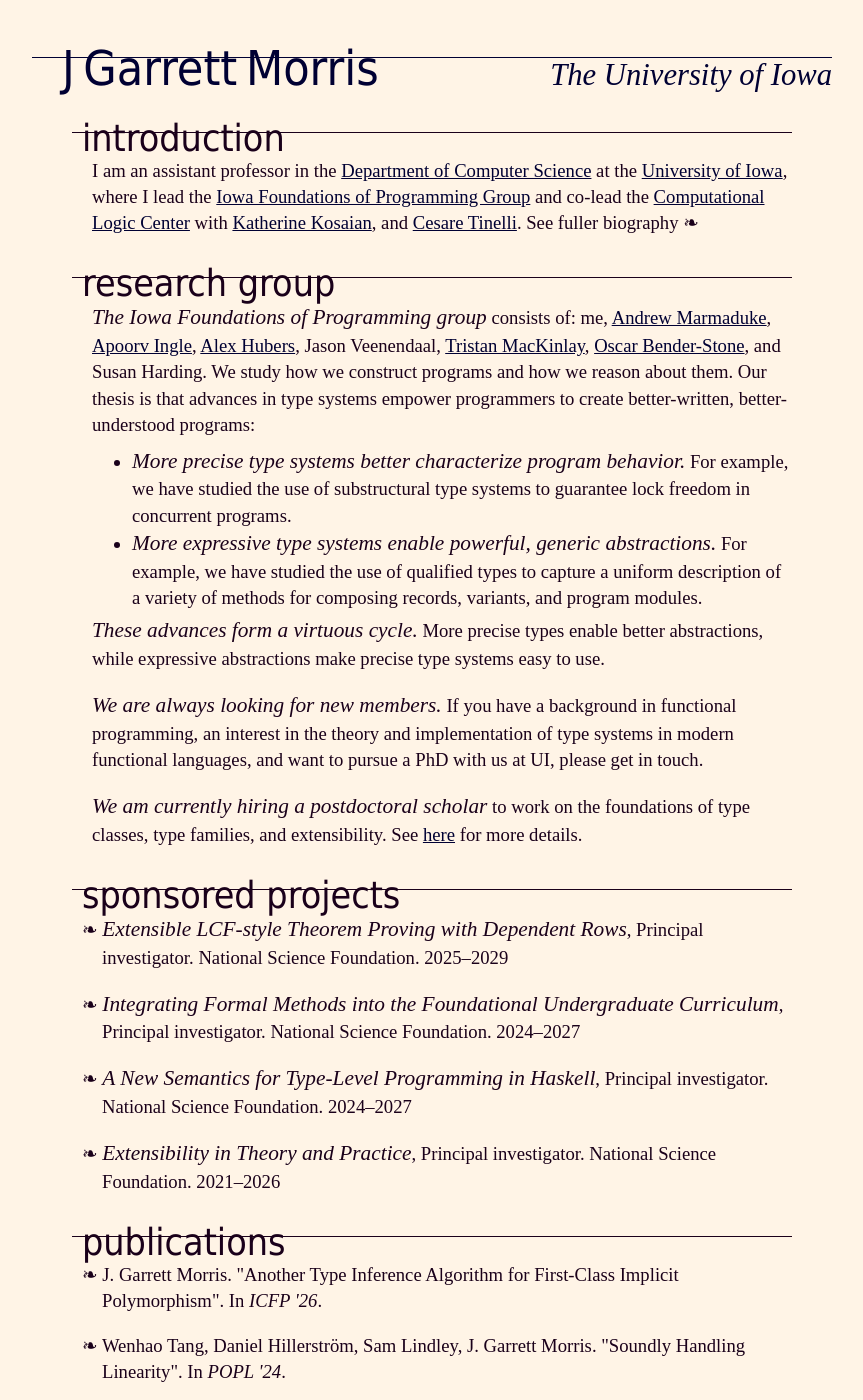
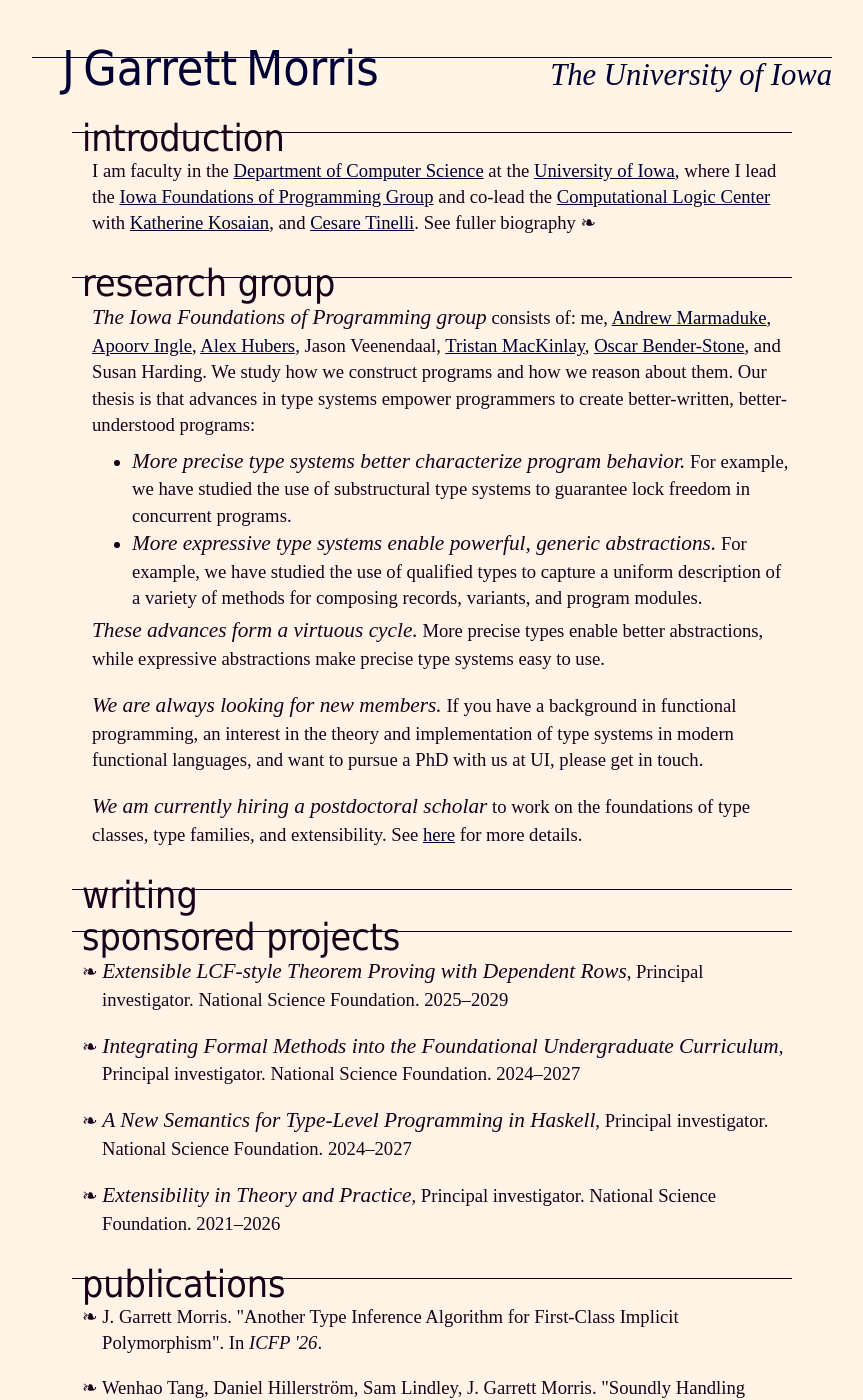
Before and after one commit to jgbm/jgbm.github.io, a Jekyll site: the page built from index.html, in a window 1280 px wide and 1400 px high. Shown: the whole window, without its empty margins (16-879 px from the left). Built offline with Jekyll 4.4.1, drawn with Linux system fonts in a browser that asks for light colours; some web fonts are replaced.

Commit message:
Update position

```diff
--- a/index.html
+++ b/index.html
@@ -50,7 +50,7 @@
 
     <section id="short">
       <p>
-        I am an assistant professor in the <a href="https://cs.uiowa.edu">Department of
+        I am faculty in the <a href="https://cs.uiowa.edu">Department of
         Computer Science</a> at the <a href="https://www.uiowa.edu">University of
         Iowa</a>, where I lead the <a href="#group">Iowa Foundations of Programming Group</a>
         and co-lead the <a href="https://clc.cs.uiowa.edu/site/index.shtml">Computational
@@ -62,7 +62,7 @@
 
     <section id="long">
       <p>
-        I am an assistant professor in the <a href="https://cs.uiowa.edu">Department of
+        I am faculty in the <a href="https://cs.uiowa.edu">Department of
         Computer Science</a> at the <a href="https://www.uiowa.edu">University of
         Iowa</a>, where I lead the <a href="#group">Iowa Foundations of Programming Group</a>
         and co-lead the <a href="https://clc.cs.uiowa.edu/site/index.shtml">Computational
@@ -153,6 +153,18 @@
     foundations of type classes, type families, and extensibility. See <a
     href="postdoc.html">here</a> for more details.
   </p>
+</div>
+
+<div class="box" id="writing">
+  <h1>writing</h1>
+
+  <ul>
+  {% for post in site.posts %}
+    <li>
+      <a href="{{ site.baseurl }}{{ post.url }}">{{ post.title }}</a>
+    </li>
+  {% endfor %}
+</ul>
 
 </div>
 
@@ -179,7 +191,7 @@
         </section>
 
         <p>
-          This is NSF award <a href="{{ project.agency-url }}">{{ project.agency-id }}</a>; progress will be recounted <a href="{{ project.url }}">here</a>.
+          This is NSF award <a href="{{ project.agency-url }}">{{ project.agency-id }}</a>; progress will be recounted <a href="{{ project.url | relative_url }}">here</a>.
         </p>
       </div>
 
```
